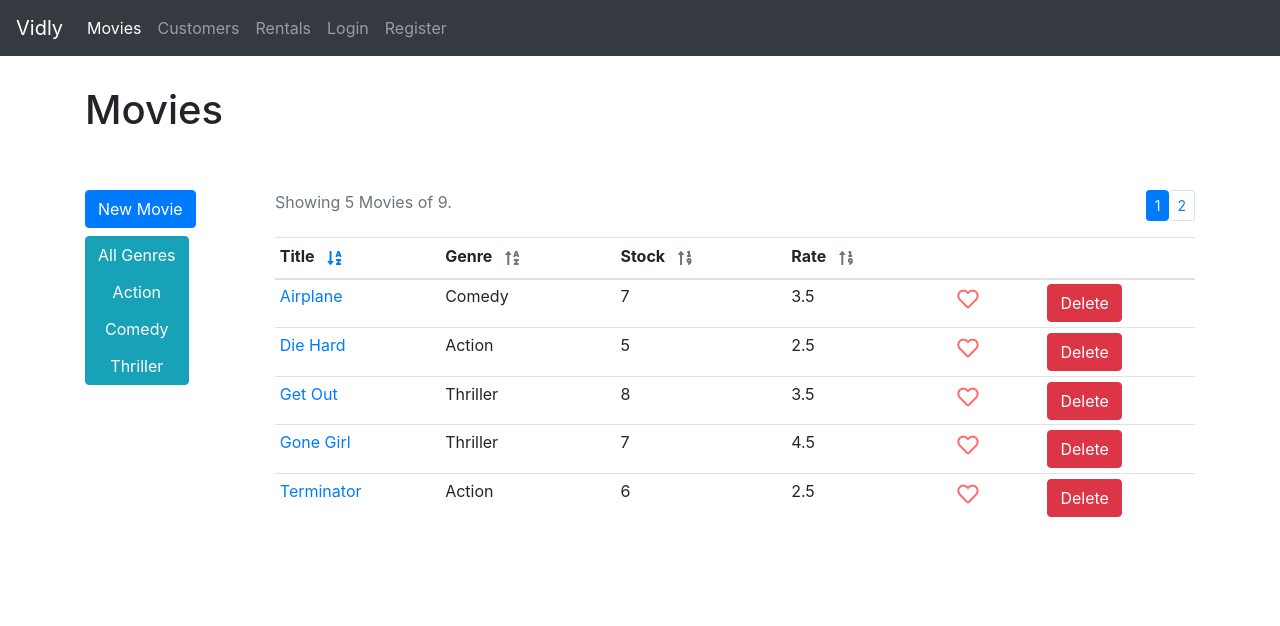
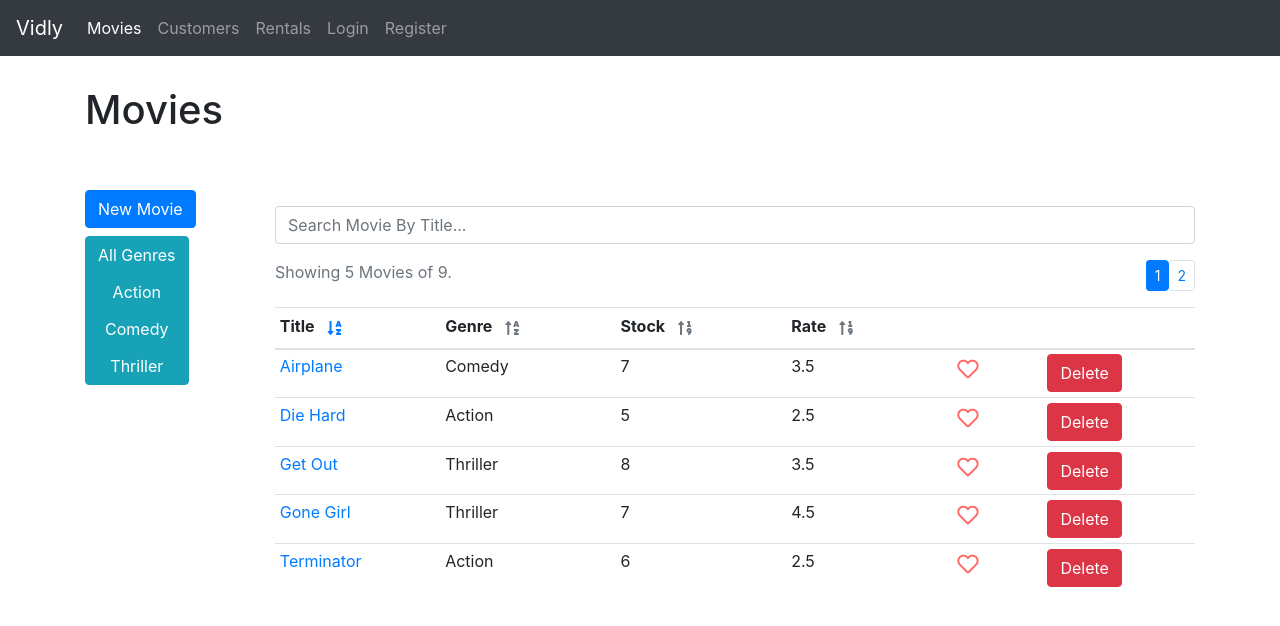
Before and after one commit to Muhamadig/vidly-react-course, a React (Create React App) app: page /movies in a window 1280 px wide. Shown: the top 626 px of the page. Built offline with nearby package versions, Linux system fonts and the light colour scheme.

Commit message:
add search box

```diff
--- /dev/null
+++ b/src/components/common/searchBox.jsx
@@ -0,0 +1,15 @@
+import React from "react";
+const SearchBox = ({ value, onChange, placeholder }) => {
+  return (
+    <input
+      type="text"
+      name="query"
+      className="form-control my-3"
+      placeholder={placeholder}
+      value={value}
+      onChange={e => onChange(e.currentTarget.value)}
+    ></input>
+  );
+};
+
+export default SearchBox;
--- a/src/components/movies.jsx
+++ b/src/components/movies.jsx
@@ -7,12 +7,15 @@ import ButtonGroup from "./common/buttonGroup";
 import MoviesTable from "./moviesTable";
 import _ from "lodash";
 import { Link } from "react-router-dom";
+import SearchBox from "./common/searchBox";
 export default class Movies extends Component {
   state = {
     movies: [],
     genres: [],
+    currentPage: 1,
     pageSize: 5,
-    currentPage: 1,
+    searchQuery: "",
+    selectedGenre: null,
     sortColumn: { path: "title", order: "asc" }
   };
   componentDidMount() {
@@ -43,7 +46,15 @@ export default class Movies extends Component {
   };
 
   handleGenreSelect = genre => {
-    this.setState({ selectedGenre: genre, currentPage: 1 });
+    this.setState({ selectedGenre: genre, currentPage: 1, searchQuery: "" });
+  };
+
+  handleSearch = query => {
+    this.setState({
+      searchQuery: query,
+      selectedGenre: null,
+      currentPage: 1
+    });
   };
 
   handleSort = sortColumn => {
@@ -52,16 +63,23 @@ export default class Movies extends Component {
   handleNewMovie = () => {
     this.props.history.push("/new");
   };
-
   render() {
     const { length: moviesCount } = this.state.movies;
-    const { movies: allMovies, selectedGenre, sortColumn } = this.state;
+    const {
+      movies: allMovies,
+      selectedGenre,
+      sortColumn,
+      searchQuery
+    } = this.state;
     if (moviesCount === 0) return <p>There Are No Movies To Show.</p>;
 
-    const filteredMovies =
-      selectedGenre && selectedGenre._id
-        ? allMovies.filter(movie => movie.genre._id === selectedGenre._id)
-        : allMovies;
+    const filteredMovies = searchQuery
+      ? allMovies.filter(movie =>
+          movie.title.toLowerCase().startsWith(searchQuery.toLowerCase())
+        )
+      : selectedGenre && selectedGenre._id
+      ? allMovies.filter(movie => movie.genre._id === selectedGenre._id)
+      : allMovies;
 
     const sorted = _.orderBy(
       filteredMovies,
@@ -93,9 +111,23 @@ export default class Movies extends Component {
             />
           </div>
           <div className="col">
+            <div className="row search">
+              <div className="col ">
+                <SearchBox
+                  value={searchQuery}
+                  onChange={this.handleSearch}
+                  placeholder="Search Movie By Title..."
+                />
+              </div>
+            </div>
             <div className="row">
               <div className="col col-6">
-                <span style={{ color: "#6c757d", textAlign: "start" }}>
+                <span
+                  style={{
+                    color: "#6c757d",
+                    textAlign: "start"
+                  }}
+                >
                   Showing {movies.length} Movies of {filteredMovies.length}.
                 </span>
               </div>
```
